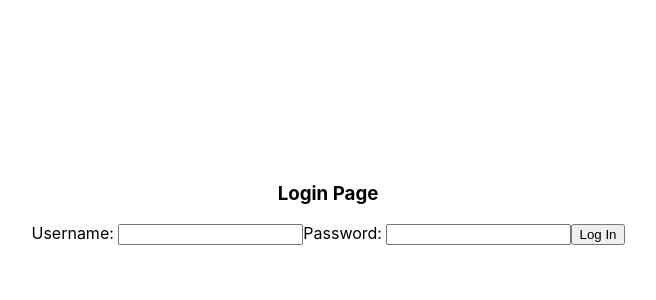
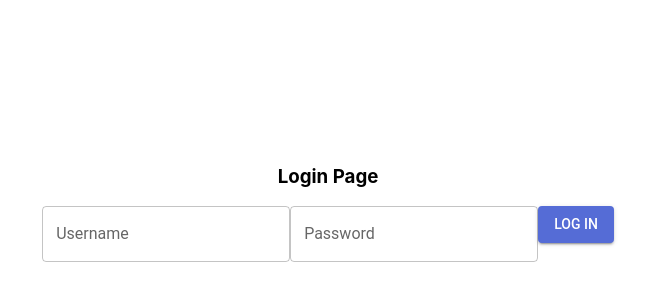
Before and after one commit to Firet/permissions-auth-app, a React (Vite) app: page /login in a window 1280 px wide. Shown: the part 204-504 px from the top of the page, without its empty margins (312-968 px from the left). Built offline with nearby package versions, Linux system fonts and the light colour scheme.

Commit message:
Use TextField and Button from Material UI in CustomForm

```diff
--- a/src/components/CustomForm.tsx
+++ b/src/components/CustomForm.tsx
@@ -1,6 +1,6 @@
 import { useForm, SubmitHandler } from 'react-hook-form';
-// import { ErrorMessage } from '@hookform/error-message'
 import { useNavigate } from "react-router-dom";
+import { TextField, Button } from '@mui/material';
 import { useAuth } from "../App";
 
 interface IFormInput {
@@ -23,44 +23,36 @@ export default function CustomForm() {
         }
     })
     return (
-        <form onSubmit={handleSubmit(onSubmit)}>
-            <label>Username: </label>
-            <input
+        <form
+            onSubmit={handleSubmit(onSubmit)}>
+
+        <TextField
+          label="Username"
+
           {...register("userName", {
             required: 'Username is required',
             minLength: { value: 4, message: "Must exceed 3 characters" },
             maxLength: { value: 21, message: "Must have less than 20 characters" }
           })}
-                aria-invalid={errors.userName ? "true" : "false"}
+          error={!!errors.userName}
+          helperText={errors.userName?.message}
+
         />
-            {errors.userName?.type === "required" && (
-                <p role="alert">{errors.userName.message}</p>
-            )}
-            {errors.userName?.type === "minLength" && (
-                <p role="alert">{errors.userName.message}</p>
-            )}
-            {errors.userName?.type === "maxLength" && (
-                <p role="alert">{errors.userName.message}</p>
-            )}
-            <label>Password: </label>
-            <input
+        <TextField
+          label="Password"
+          type="password"
           {...register("password", {
             required: 'Password is required',
             minLength: { value: 4, message: "Must exceed 3 characters" },
             maxLength: { value: 21, message: "Must have less than 20 characters" }
           })}
-                aria-invalid={errors.userName ? "true" : "false"}
+          error={!!errors.password}
+          helperText={errors.password?.message}
+
         />
-            {errors.password?.type === "required" && (
-                <p role="alert">{errors.password.message}</p>
-            )}
-            {errors.password?.type === "minLength" && (
-                <p role="alert">{errors.password.message}</p>
-            )}
-            {errors.password?.type === "maxLength" && (
-                <p role="alert">{errors.password.message}</p>
-            )}
-            <button type="submit">Log In</button>
+        <Button type="submit" variant="contained" color="primary">
+          Log In
+        </Button>
       </form>
     )
 }
```
Lines whose indentation alone changed are shown as unchanged.
